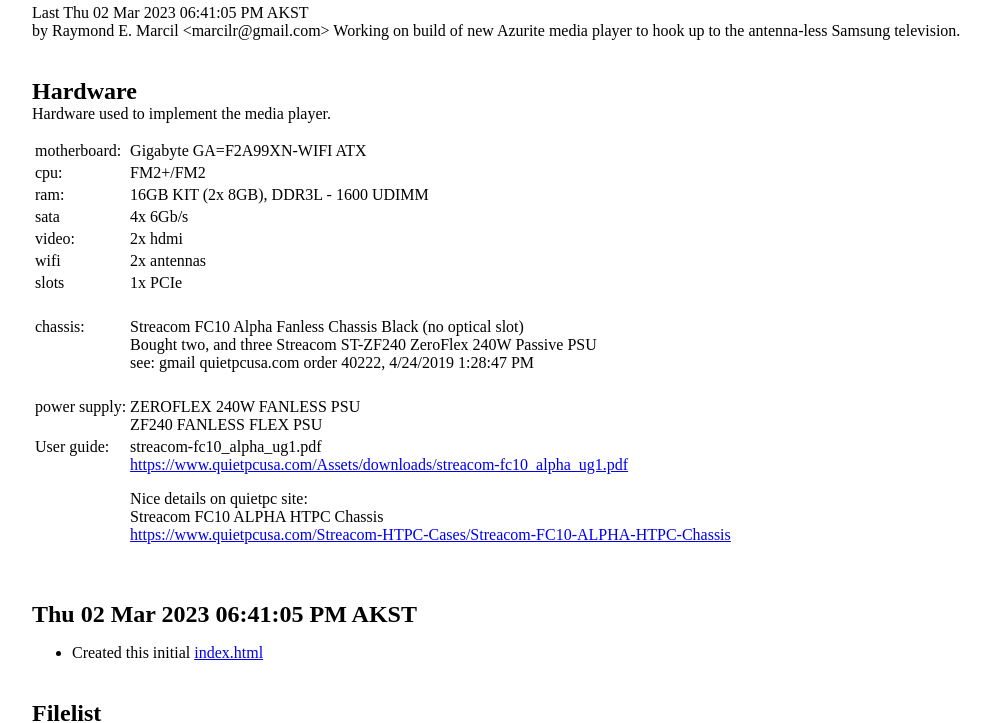
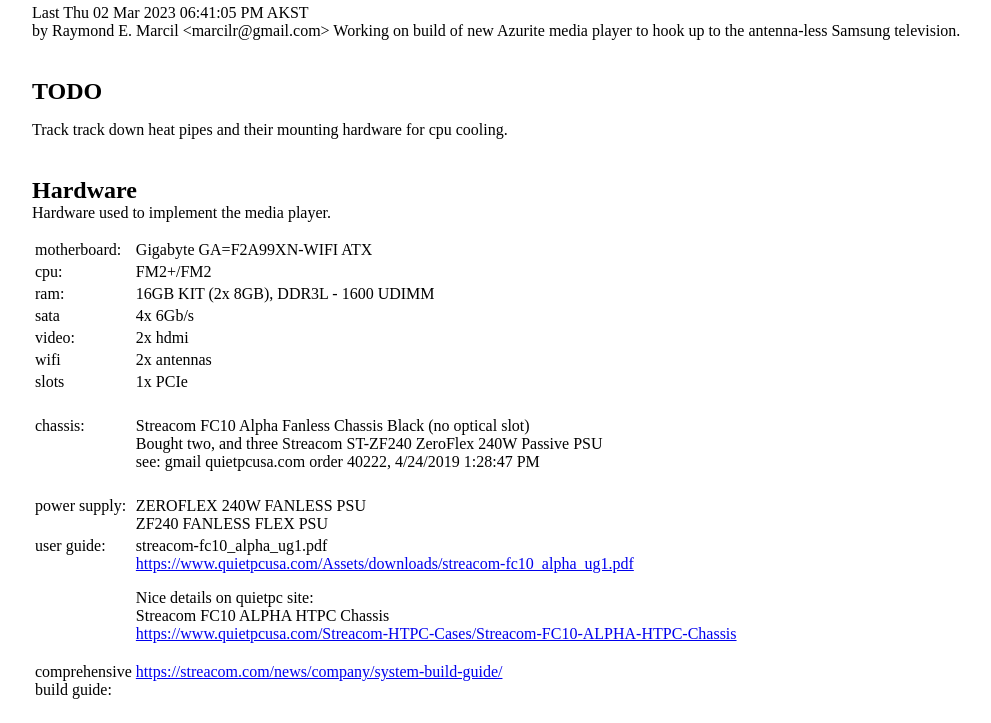
Before and after one commit to marcilr/azurite, a plain HTML site: page index.html in a window 1280 px wide. Shown: the part 83-806 px from the top of the page, without its empty margins (29-1020 px from the left). Drawn offline with Linux system fonts and the light colour scheme.

Commit message:
Added TODO section:
TODO
o Track track down heat pipes and their mounting hardware for cpu cooling.

```diff
--- a/index.html
+++ b/index.html
@@ -46,6 +46,15 @@ by Raymond E. Marcil &lt;marcilr@gmail.com&gt;
 
 Working on build of new Azurite media player to hook
 up to the antenna-less Samsung television.
+
+<!--- ============================== TODO =========================== --->
+<!--- ============================== TODO =========================== --->
+<p style="margin-top:1cm;">
+<h2>TODO</h2>
+
+<p>
+Track track down heat pipes and their mounting hardware for
+cpu cooling.
 
 
 <!--- ============================ HARDWARE ========================= --->
@@ -114,7 +123,7 @@ Hardware used to implement the media player.
   </tr>
 
   <tr>
-    <td valign='top'>User guide:</td>
+    <td valign='top'>user guide:</td>
     <td>
       streacom-fc10_alpha_ug1.pdf<br>
       <a href="https://www.quietpcusa.com/Assets/downloads/streacom-fc10_alpha_ug1.pdf">https://www.quietpcusa.com/Assets/downloads/streacom-fc10_alpha_ug1.pdf</a><br>
@@ -123,6 +132,16 @@ Hardware used to implement the media player.
       Nice details on quietpc site:<br>
       Streacom FC10 ALPHA HTPC Chassis<br>
       <a href="https://www.quietpcusa.com/Streacom-HTPC-Cases/Streacom-FC10-ALPHA-HTPC-Chassis">https://www.quietpcusa.com/Streacom-HTPC-Cases/Streacom-FC10-ALPHA-HTPC-Chassis</a>
+    </td>
+  </tr>
+
+  <tr>
+    <td>
+      comprehensive<br>
+      build guide:
+    </td>
+    <td valign='top'>
+      <a href="https://streacom.com/news/company/system-build-guide/">https://streacom.com/news/company/system-build-guide/</a>
     </td>
   </tr>
 </table>
```
